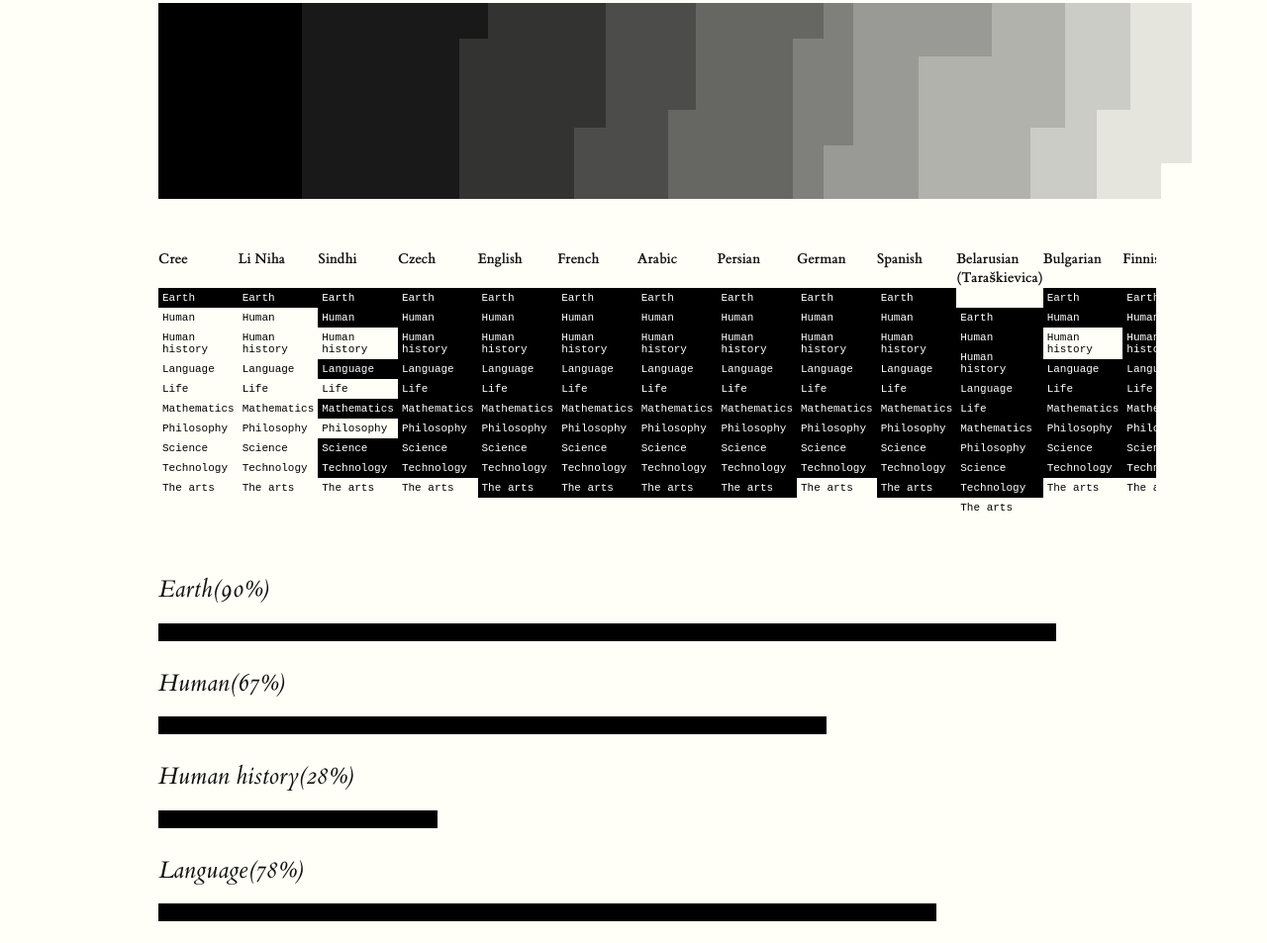
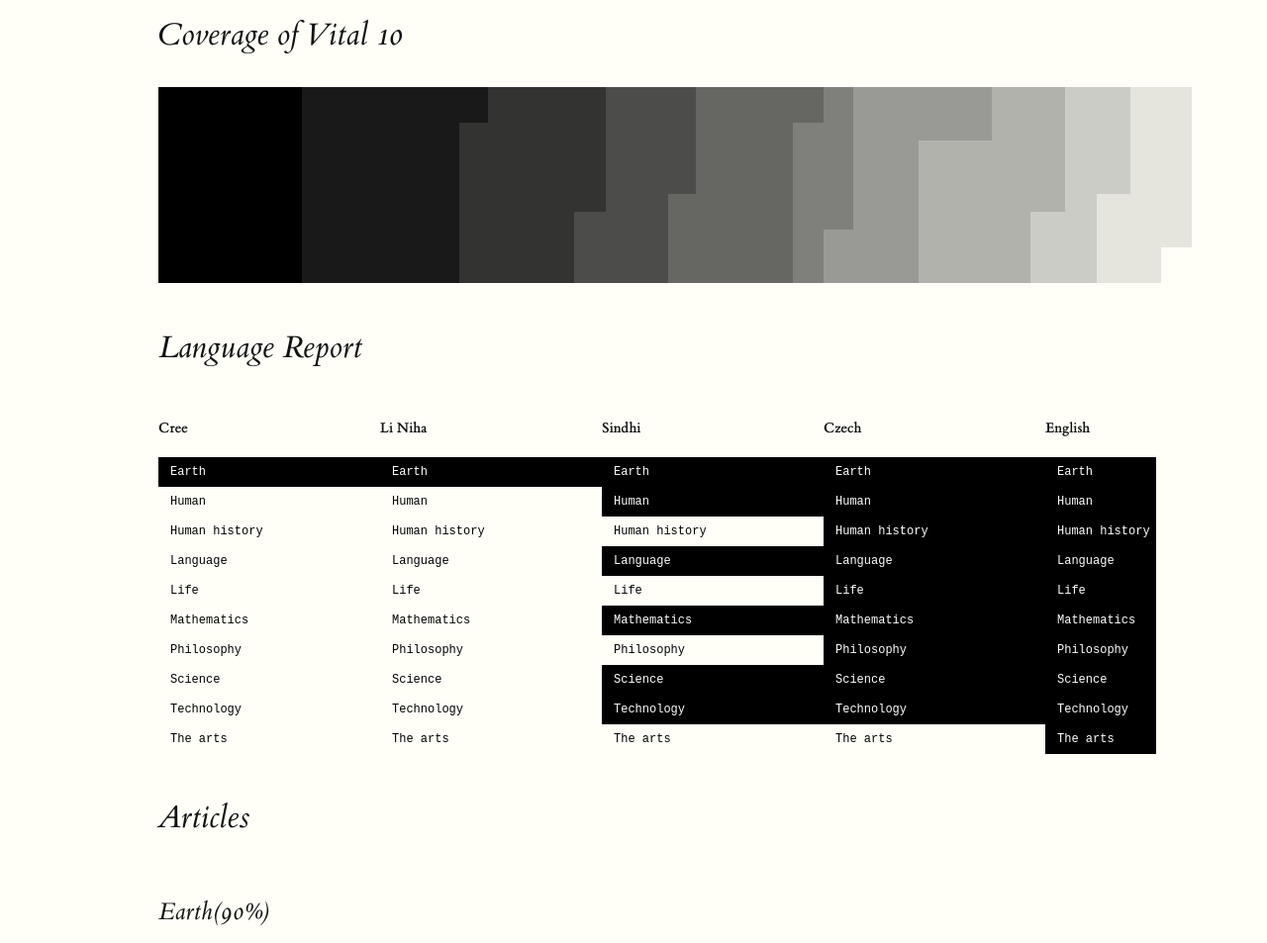
Before and after one commit to prtksxna/knowledgepie-experiments, a website: page index.html in a window 1280 px wide. Shown: the part 1424-2377 px from the top of the page at 99% size. Drawn offline with Linux system fonts and the light colour scheme.

Commit message:
feat: add headings

```diff
--- a/index.html
+++ b/index.html
@@ -84,10 +84,13 @@
         </ul>
       </section>
 
+      <h2>Coverage of Vital 10</h2>
       <section class="fullwidth js-vital10-langCoverage langCoverage"></section>
 
+      <h2>Language Report</h2>
       <section class="fullwidth js-vital10-langReport langReport"></section>
 
+      <h2>Articles</h2>
       <section class="fullwidth js-vital10-articleBar articleBar"></section>
 
       <section>
--- a/style.css
+++ b/style.css
@@ -15,13 +15,17 @@
   display: flex;
   width: 100%;
   overflow-y: auto;
+  position: relative;
+  left: 0;
+  right: 0;
 }
 
 .report-circle {
+  width: 200px;
   color: black;
   font-family: monospace;
-  font-size: 11px;
-  padding: 4px;
+  font-size: 12px;
+  padding: 8px 12px;
 }
 
 .report-circle.is-present {
```
